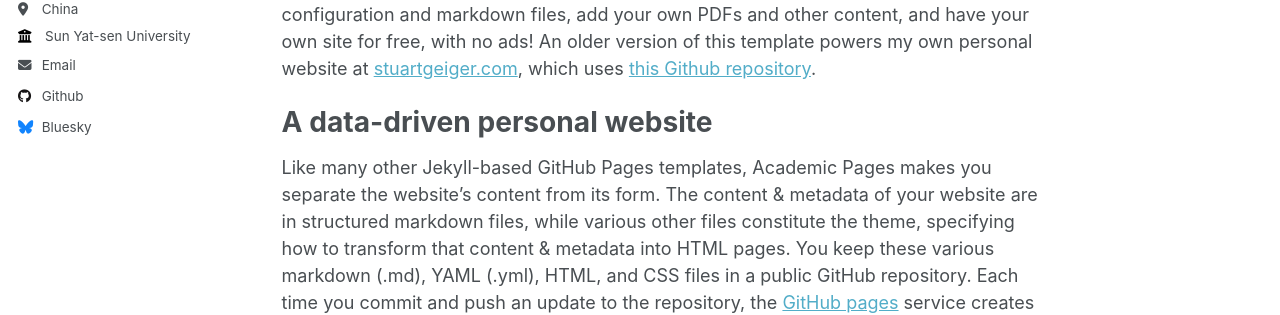
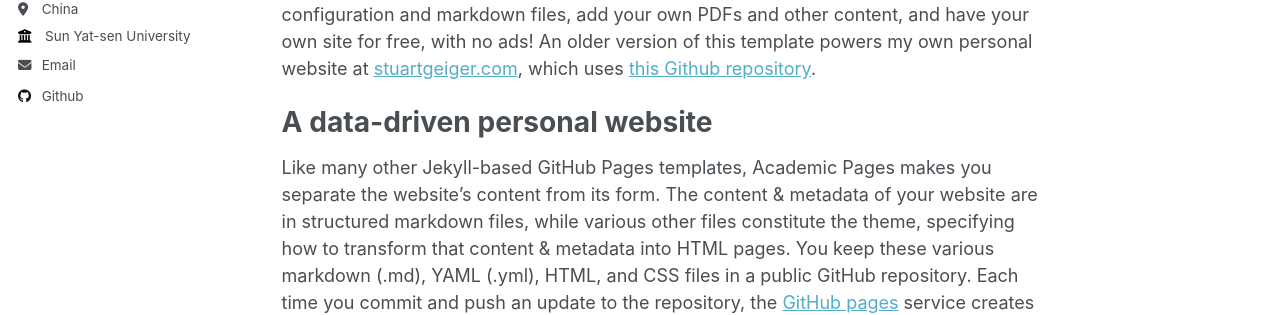
Before and after one commit to Tian1Han/Tian1Han.github.io, a Jekyll site: the page built from _pages/about.md, in a window 1280 px wide. Shown: the part 364-679 px from the top of the page. Built offline with Jekyll 4.4.1, drawn with Linux system fonts in a browser that asks for light colours.

Commit message:
Update _config.yml

```diff
--- a/_config.yml
+++ b/_config.yml
@@ -28,7 +28,7 @@ author:
   location         : "China"
   employer         : "Sun Yat-sen University"
   uri              : # URL
-  email            : "none@example.org"
+  email            : "hanty6@mail2.sysu.edu.cn"
 
   # Academic websites
   arxiv            : # URL - Update with the correct link to your profile
@@ -48,7 +48,7 @@ author:
   stackoverflow    : # User number or user number and name (i.e., use "1" or "1/jeff-atwood")
 
   # Social media
-  bluesky          : "bsky.app" # Replace this with you Bluesky username
+  bluesky          : # "bsky.app" # Replace this with you Bluesky username
   facebook         : # Username
   flickr           : # Username
   foursquare       : # Username
```
